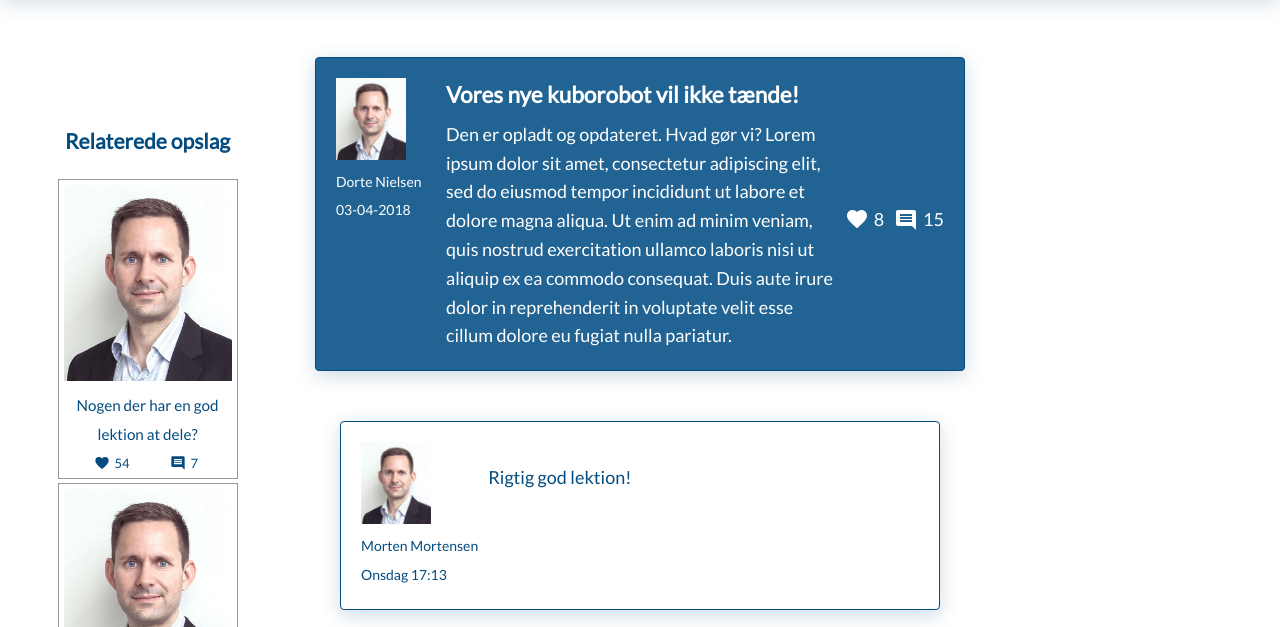
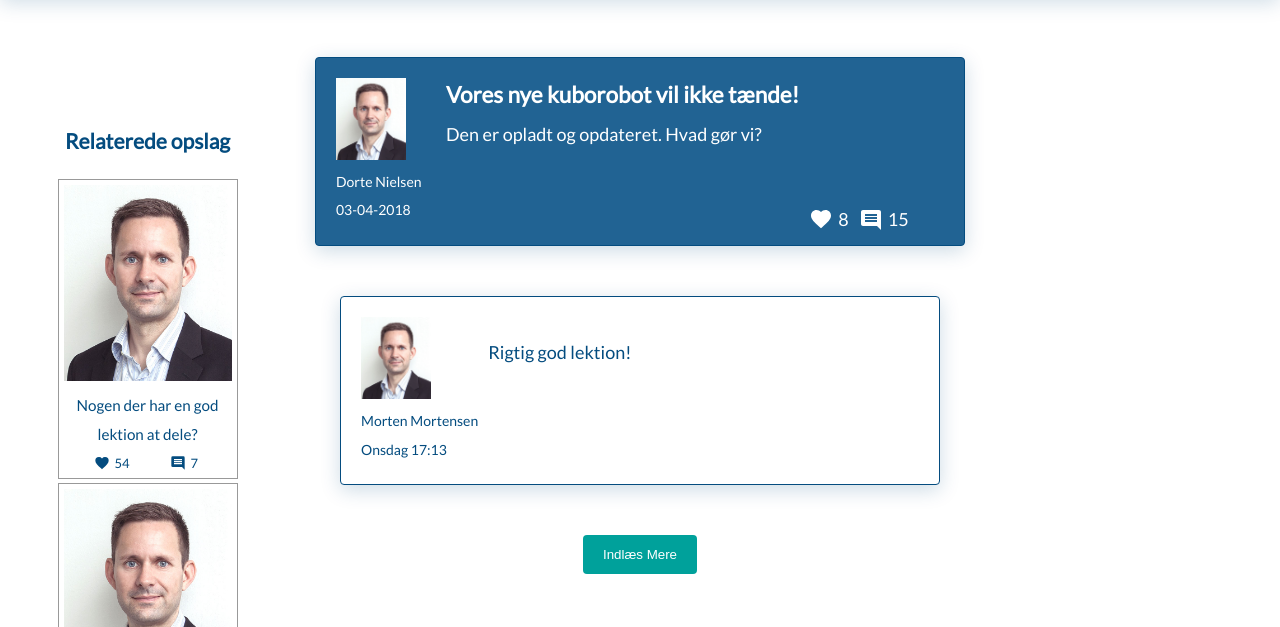
Before and after one commit to lastpancake/kubo-project, a plain HTML site: page discussion.html in a window 1280 px wide. Shown: the part 143-770 px from the top of the page. Drawn offline with Linux system fonts and the light colour scheme; a web font is replaced by a local one.

Commit message:
Removed lorem ipsum

```diff
--- a/discussion.html
+++ b/discussion.html
@@ -81,7 +81,7 @@
                 <div class="comment">
                   <div class="text">
                     <h1 id="thread-h1">Vores nye kuborobot vil ikke tænde!</h1>
-                    <p id="thread-p">Den er opladt og opdateret. Hvad gør vi? Lorem ipsum dolor sit amet, consectetur adipiscing elit, sed do eiusmod tempor incididunt ut labore et dolore magna aliqua. Ut enim ad minim veniam, quis nostrud exercitation ullamco laboris nisi ut aliquip ex ea commodo consequat. Duis aute irure dolor in reprehenderit in voluptate velit esse cillum dolore eu fugiat nulla pariatur.</p>
+                    <p id="thread-p">Den er opladt og opdateret. Hvad gør vi?</p>
                   </div>
                 </div>
                 <div class="comment-favorite-discussion">
```
Also changed, not shown: index.html (+0 -1 lines).
